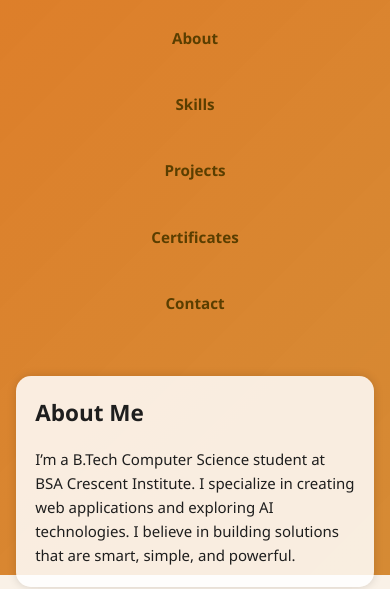
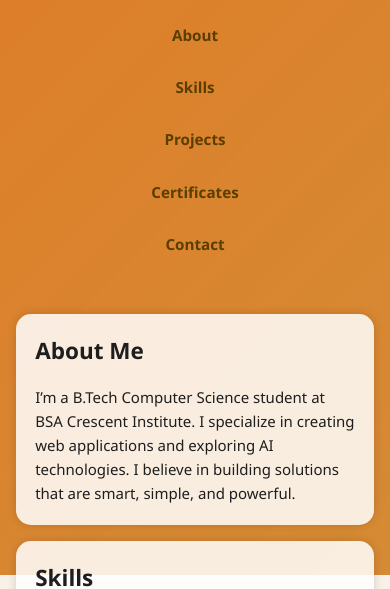
Before and after one commit to Thansim1/Personal-Portfolio, a plain HTML site: page index.html in a window 390 px wide. Shown: the part 269-858 px from the top of the page. Drawn offline with Linux system fonts and the light colour scheme.

Commit message:
fixing done

```diff
--- a/style.css
+++ b/style.css
@@ -63,30 +63,24 @@ h2 {
   font-size: 1rem;
 }
 
-/* Navigation – fixed for Android and mobile */
+/* Navigation */
 nav {
   display: flex;
   flex-wrap: wrap;
   justify-content: center;
-  gap: 16px;
+  gap: 12px;
   margin-top: 1rem;
   padding: 0 1rem;
-  max-width: 95%;
-  margin-left: auto;
-  margin-right: auto;
 }
-
 nav a {
   font-weight: 600;
   font-size: 1rem;
   color: #5a3e00;
-  padding: 10px 14px;
+  padding: 8px 12px;
   border-radius: 6px;
   transition: background 0.3s ease;
   white-space: nowrap;
-  text-align: center;
 }
-
 nav a:hover {
   background-color: rgba(0, 0, 0, 0.08);
 }
@@ -166,9 +160,13 @@ footer {
     width: 100px;
     height: 100px;
   }
+  nav {
+    flex-direction: row;
+    gap: 8px;
+  }
   nav a {
     font-size: 0.95rem;
-    padding: 8px 10px;
+    padding: 6px 10px;
   }
   section {
     padding: 1.5rem;
@@ -188,7 +186,7 @@ footer {
     display: block;
     width: 100%;
     text-align: center;
-    margin: 5px 0;
+    margin: 4px 0;
   }
   .profile-img {
     width: 90px;
```
